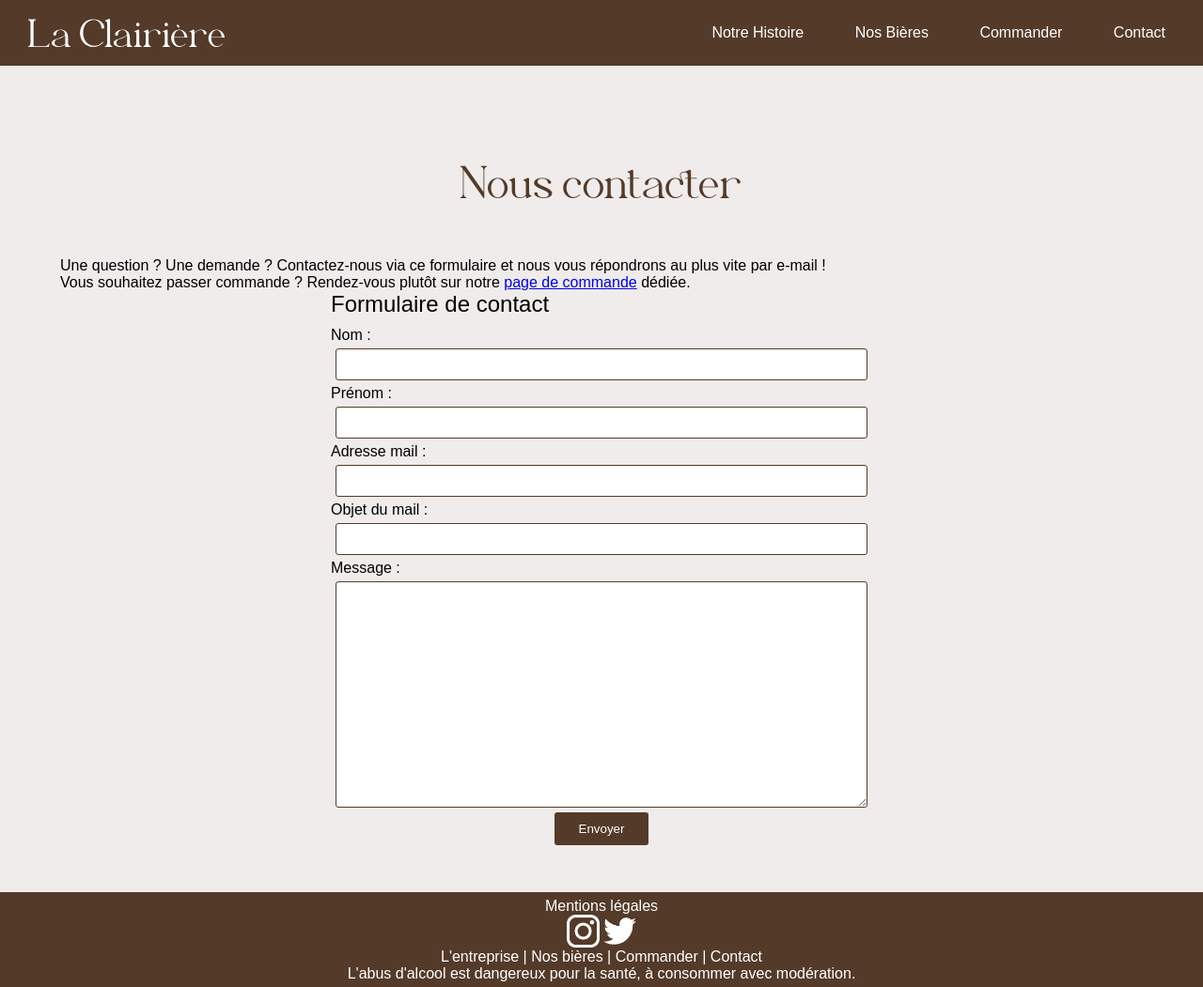
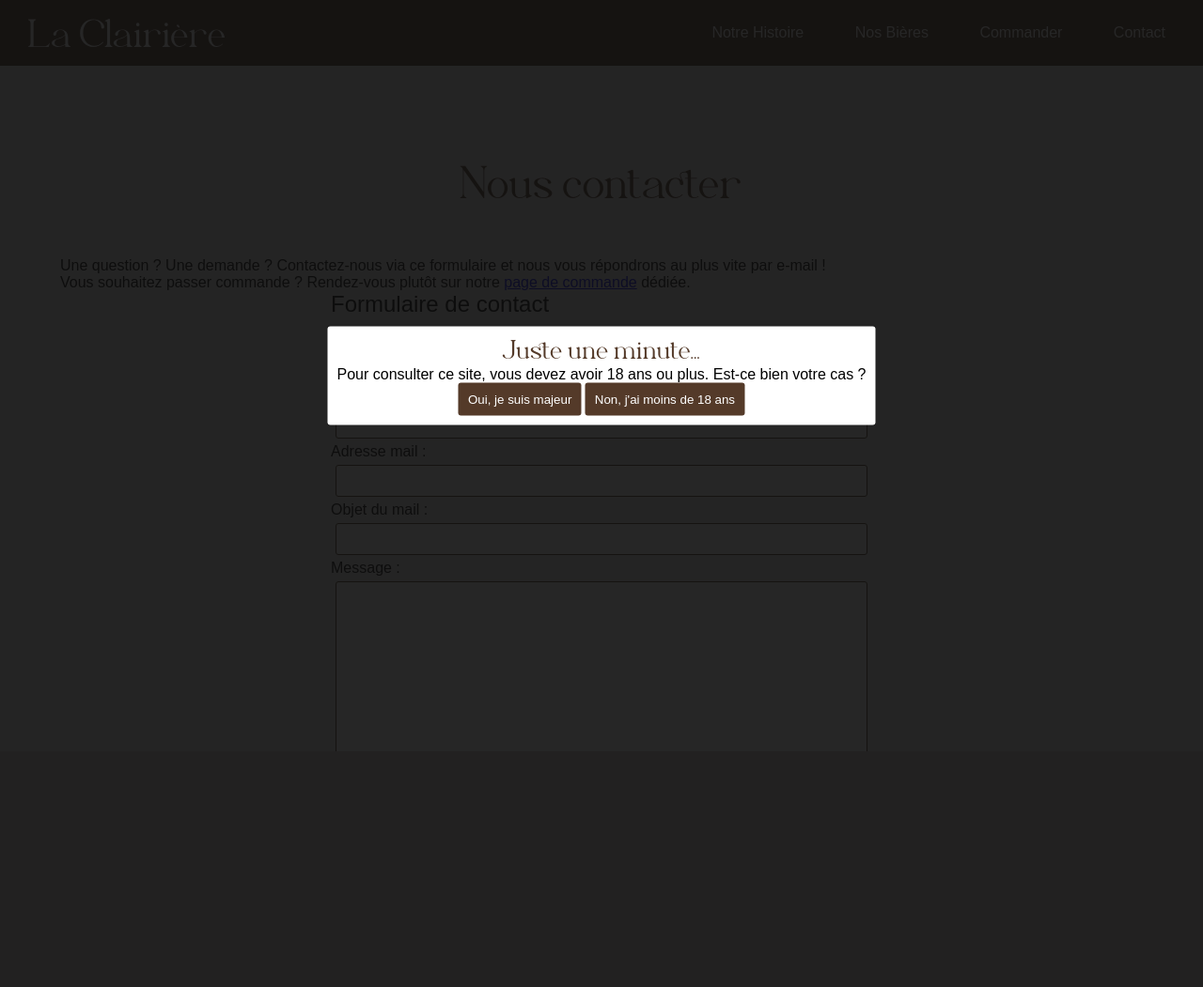
Before and after one commit to La-Clairiere/website, a PHP site: page /contact.php in a window 1280 px wide. Shown: the whole page at 94% size. After the commit the page ends 800 px from the top, so only its background shows below. Run offline with PHP 8.4, Linux system fonts and the light colour scheme.

Commit message:
Agecheck popup v1

```diff
--- a/app/view/common/header.php
+++ b/app/view/common/header.php
@@ -11,6 +11,7 @@
 </head>
 
 <body>
+    <?php include "app/view/parts/agecheck.part.php"?>
     <header>
         <nav id="logo_nav">
             <ul>
--- /dev/null
+++ b/app/view/parts/agecheck.part.php
@@ -0,0 +1,37 @@
+<?php if (!isset($_SESSION['age_confirm'])) : ?>
+    <script src="https://cdnjs.cloudflare.com/ajax/libs/jquery/3.7.0/jquery.min.js"></script>
+    <div id="confirm_block">
+        <div id="confirm_overlay"></div>
+        <div id="confirm_popup" class="confirm-modal">
+            <h3>Juste une minute...</h3>
+            <p>Pour consulter ce site, vous devez avoir 18 ans ou plus. Est-ce bien votre cas ?</p>
+            <button id="age_yes">Oui, je suis majeur</button>
+            <button id="age_no">Non, j'ai moins de 18 ans</button>
+        </div>
+        <div id="confirm_child" class="confirm-modal">
+            <h3>Encore un peu de patience</h3>
+            <p>Vous n'avez pas l'age requis pour consulter ce site.<br />
+                Vous pourrez nous rendrez visite quand vous aurez 18 ans !</p>
+        </div>
+    </div>
+    <script>
+        $(function() {
+            $("#age_yes").click(function() {
+                $.ajax({
+                    url: "ageconfirm.php",
+                    type: "POST",
+                    dataType: "json",
+                    data: {
+                        "confirmed": "yes"
+                    }
+                }).always(function() {
+                    $("#confirm_block").remove();
+                });
+            })
+        });
+        $("#age_no").click(function() {
+            $("#confirm_popup").remove();
+            $("#confirm_child").show();
+        })
+    </script>
+<?php endif ?>
--- a/public/css/main.css
+++ b/public/css/main.css
@@ -250,6 +250,46 @@ fieldset legend {
 }
 
 /*END FORMS*/
+
+/*BEGIN AGECHECK*/
+
+#confirm_block {
+  position: fixed;
+  top: 0;
+  bottom: 0;
+  right: 0;
+  left: 0;
+  z-index: 10;
+}
+
+#confirm_overlay {
+  width: 100%;
+  height: 100%;
+  position: fixed;
+  z-index: 100;
+  top: 0;
+  bottom: 0;
+  right: 0;
+  left: 0;
+  background: rgba(15,15,15,0.9);
+}
+
+.confirm-modal {
+  position: absolute;
+  top: 50%;
+  right: 50%;
+  transform: translate(50%, -50%);
+  z-index: 1000;
+  background-color: white;
+  padding: 10px;
+  border-radius: 3px;
+  text-align: center;
+}
+
+#confirm_child {
+  display: none;
+}
+/*END AGECHECK*/
 
 /*BEGIN ACCUEIL*/
 
```
Also changed, not shown: ageconfirm.php (added, +12 -0 lines).
